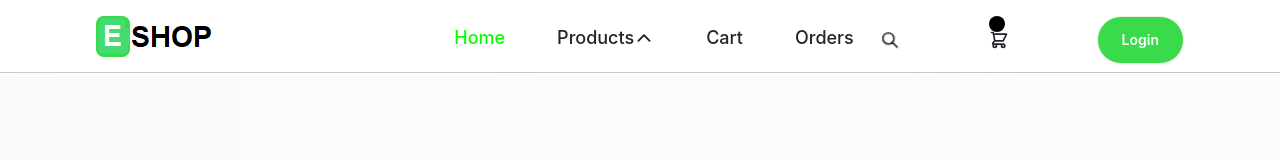
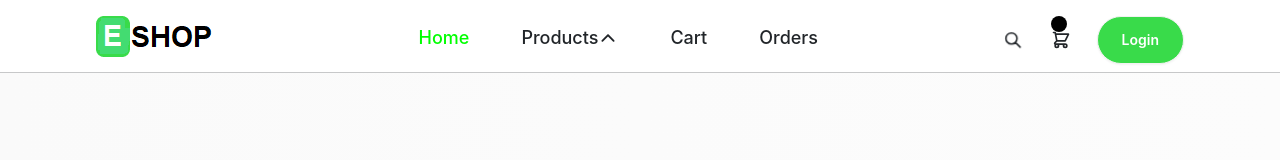
Before and after one commit to shakir737/mern-frontEnd, a React (Create React App) app: page /menu in a window 1280 px wide. Shown: the top 160 px of the page. Built offline with nearby package versions, Linux system fonts and the light colour scheme; no server answers.

Commit message:
initial changes

```diff
--- a/src/components/Navbar.jsx
+++ b/src/components/Navbar.jsx
@@ -67,7 +67,8 @@ const Navbar = () => {
             : ""
         }`}
       >
-        <div className="navbar-start">
+        <div className="flex flex-between">
+          <div>
             <Link>
               <img
                 src={logo}
@@ -78,6 +79,8 @@ const Navbar = () => {
                 style={{ height: "auto", width: "auto" }}
               />
             </Link>
+          </div>
+
           {/* <div className="md:hidden">
             <label tabIndex={0} className="btn btn-ghost lg:hidden"></label>
             <ul
@@ -90,12 +93,10 @@ const Navbar = () => {
         </div>
 
         {/* categories */}
-        <div>
-          <div className=" hidden lg:flex">
+        <div className=" hidden md:flex md:flex-between">
           <NavbarChild />
         </div>
-        </div>
-        <div className="navbar-end flex justify-between ">
+        <div className=" flex justify-between ">
           <button className="btn btn-ghost btn-circle hidden lg:flex">
             <svg
               xmlns="http://www.w3.org/2000/svg"
@@ -135,7 +136,6 @@ const Navbar = () => {
                   />
                 </svg>
                 <span className="absolute mb-8 rounded-full bg-black w-4 h-4  text-white font-mono text-[14px] leading-tight text-center">
-                  {" "}
                   {users && users.getaUser.cart.length}
                 </span>
                 {/* <span className="badge badge-sm indicator-item">{cart.length || 0}</span> */}
```
Lines whose indentation alone changed are shown as unchanged.
